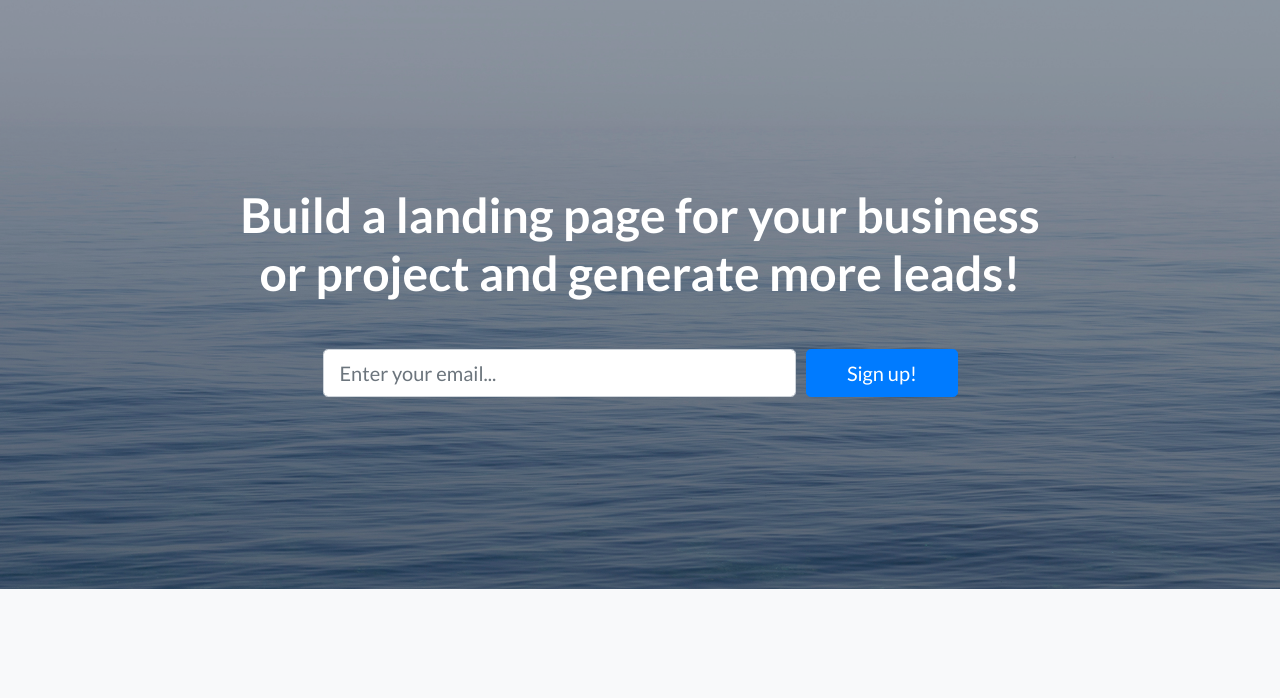
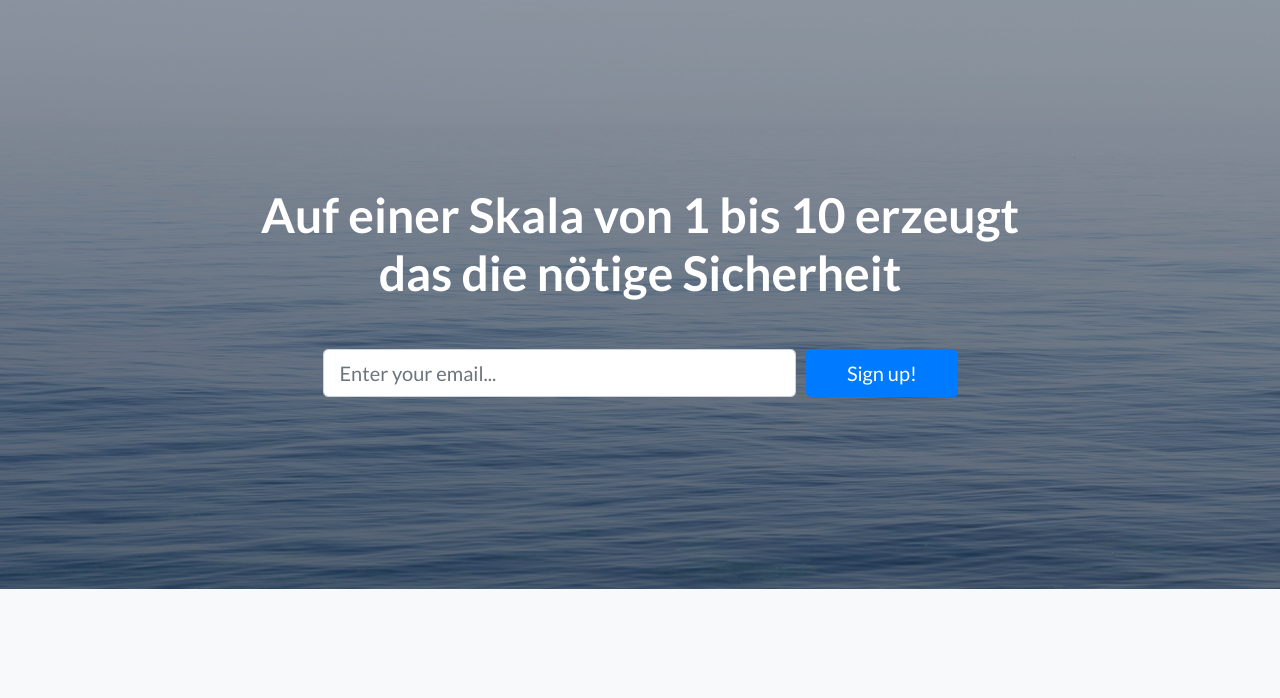
Before and after one commit to Ingredify/ingredify.github.io, a website: page index.html in a window 1280 px wide. Shown: the part 62-760 px from the top of the page. Drawn offline with nearby package versions, Linux system fonts and the light colour scheme; files that its build step writes are made by us from their sources.

Commit message:
Update index.html

```diff
--- a/index.html
+++ b/index.html
@@ -39,7 +39,7 @@
       <div class="container">
         <div class="row">
           <div class="col-xl-9 mx-auto">
-            <h1 class="mb-5">Build a landing page for your business or project and generate more leads!</h1>
+            <h1 class="mb-5">Auf einer Skala von 1 bis 10 erzeugt das die nötige Sicherheit</h1>
           </div>
           <div class="col-md-10 col-lg-8 col-xl-7 mx-auto">
             <form>
```
